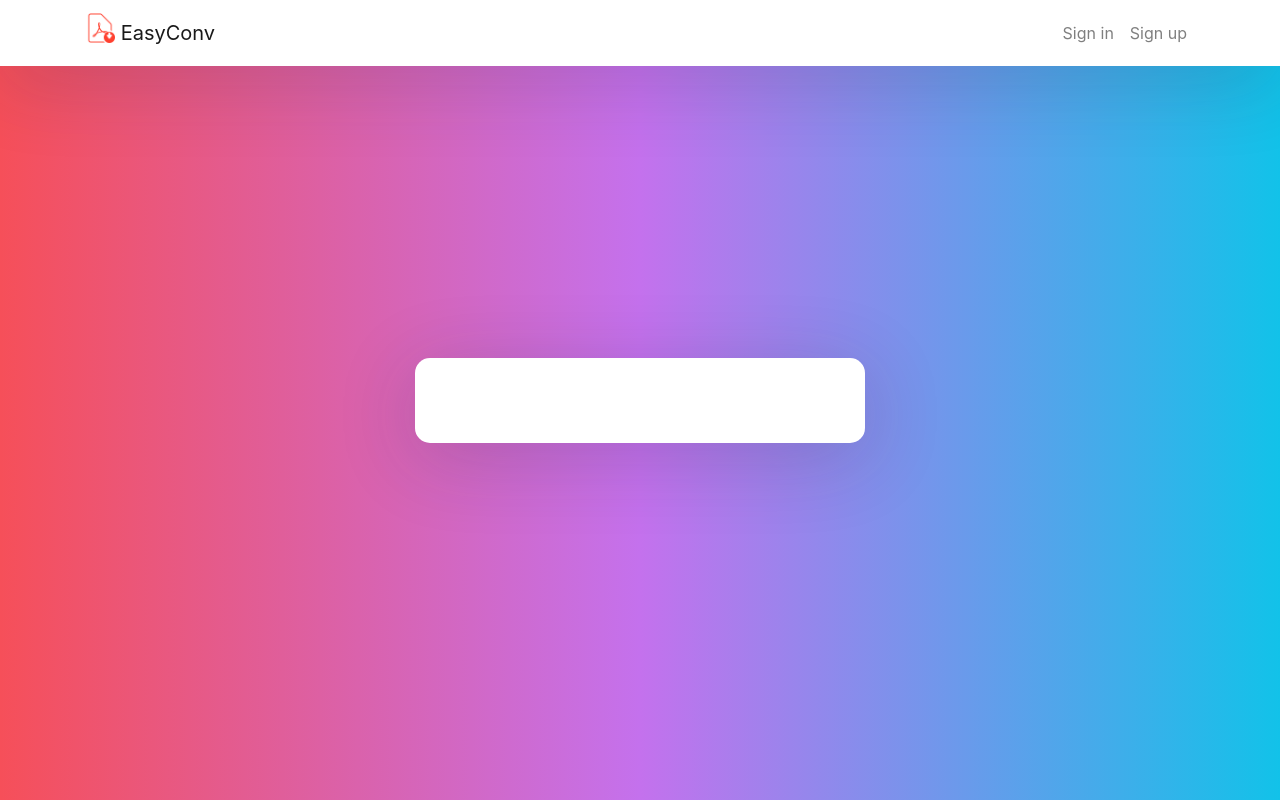
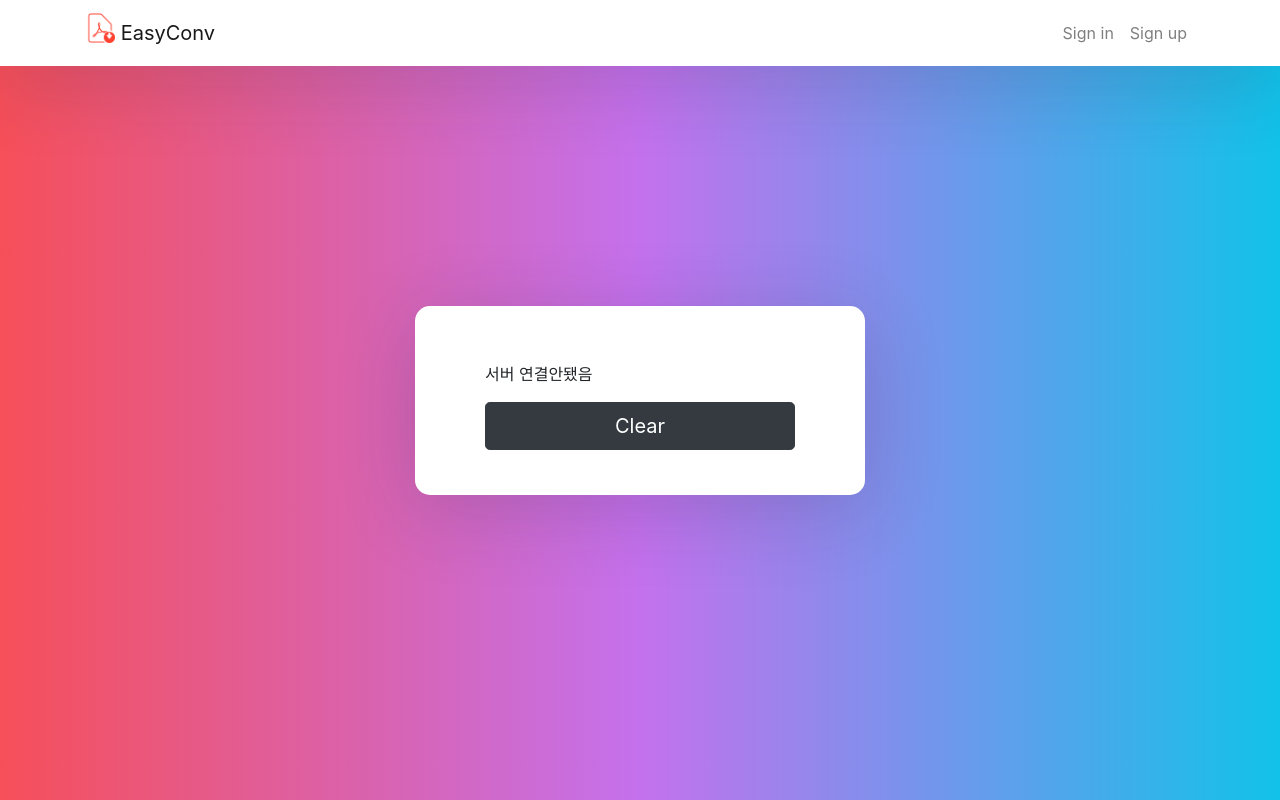
Before and after one commit to vitamaxDH/easyconv-client, a React (Create React App) app: page /yeahn in a window 1280 px wide. Built offline with nearby package versions, Linux system fonts and the light colour scheme; no server answers.

Commit message:
yeahn 페이지 추가

```diff
--- a/src/components/layout/top-nav.component.js
+++ b/src/components/layout/top-nav.component.js
@@ -5,6 +5,7 @@ import {Link, Route, Switch} from "react-router-dom";
 import Login from "../login/login.component";
 import SignUp from "../signup/signup.component";
 import Main from "../main/main.component";
+import Yeahn from "../yeahn/yeahn.component";
 
 const TopNav = () => {
     return (
@@ -41,6 +42,7 @@ const TopNav = () => {
                         <Route exact path='/' component={Main} />
                         <Route path="/sign-in" component={Login} />
                         <Route path="/sign-up" component={SignUp} />
+                        <Route path="/yeahn" component={Yeahn} />
                     </Switch>
                 </div>
             </div>
--- /dev/null
+++ b/src/components/yeahn/yeahn.component.js
@@ -0,0 +1,67 @@
+import React, {useEffect, useMemo, useState} from 'react'
+import axios from "axios";
+import {useDropzone} from 'react-dropzone';
+import {Button, Col, Container, Row} from "react-bootstrap";
+
+const iconv = require('iconv-lite')
+
+const baseStyle = {
+};
+
+const activeStyle = {
+};
+
+const acceptStyle = {
+};
+
+const rejectStyle = {
+};
+
+const Yeahn = (props) => {
+    const [ greeting, setGreeting ] = useState("서버 연결안됐음");
+    const {
+        acceptedFiles,
+        getRootProps,
+        getInputProps,
+        isDragActive,
+        isDragAccept,
+        isDragReject
+    } = useDropzone();
+
+    const style = useMemo(() => ({
+        ...baseStyle,
+        ...(isDragActive ? activeStyle : {}),
+        ...(isDragAccept ? acceptStyle : {}),
+        ...(isDragReject ? rejectStyle : {})
+    }), [
+        isDragActive,
+        isDragReject,
+        isDragAccept
+    ]);
+
+    useEffect(() => {
+        axios.get('/yeahn/index')
+             .then(({data}) => setGreeting(data));
+    }, []);
+
+    return (
+        <Container className="mt-3">
+            <Row>
+                <Col>
+                    {greeting}
+                    <section className="mt-3" style={baseStyle}>
+                        <div {...getRootProps({className: 'dropzone'})}>
+                            <input {...getInputProps()} />
+
+                        </div>
+                    </section>
+                    <div className="btn-group">
+                        <Button className="btn btn-dark btn-lg">Clear</Button>
+                    </div>
+                </Col>
+            </Row>
+        </Container>
+    )
+}
+
+export default Yeahn
```
Also changed, not shown: src/services/yeahn.service.js (added, +19 -0 lines), src/setupProxy.js (+7 -0 lines).
